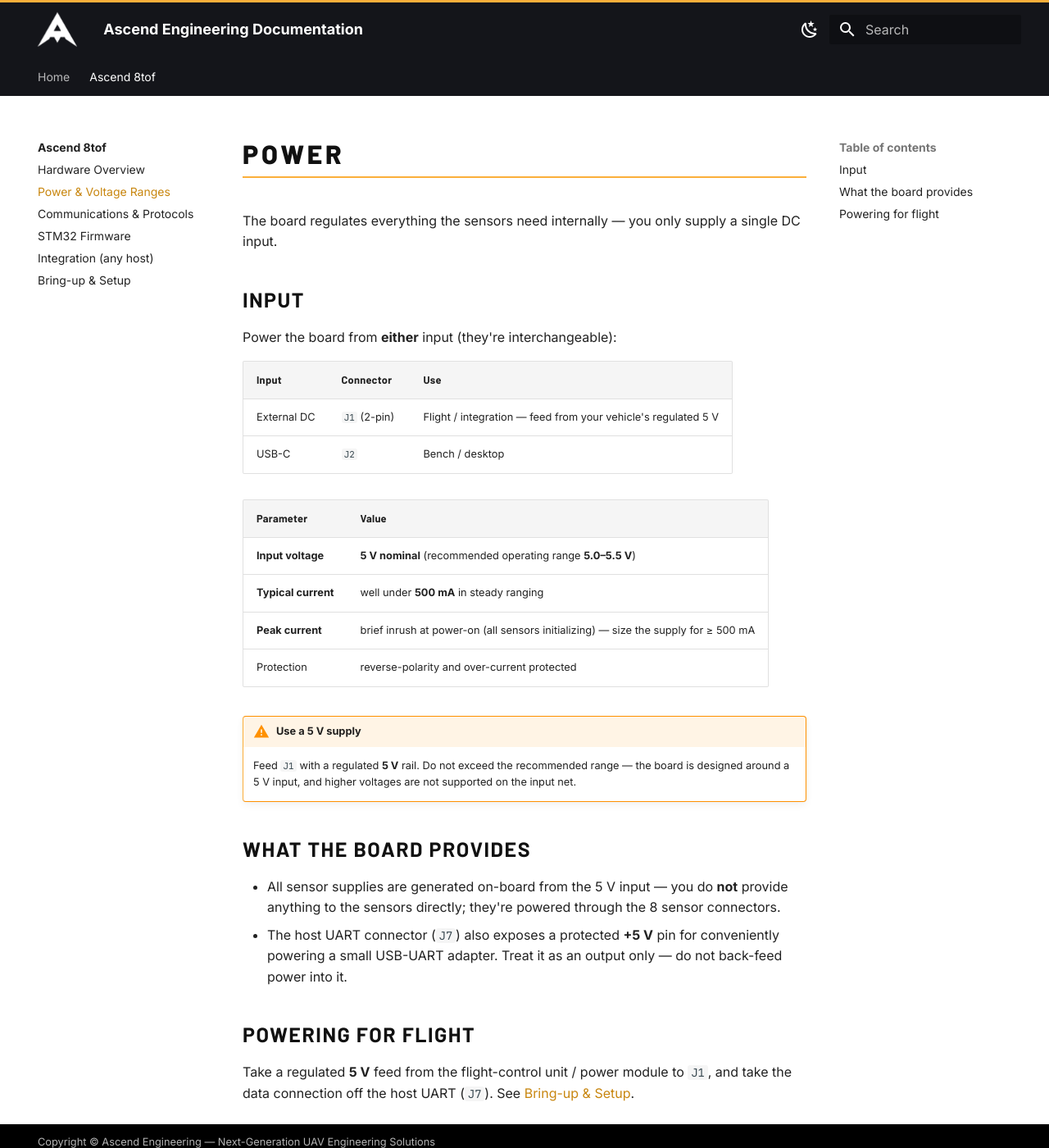
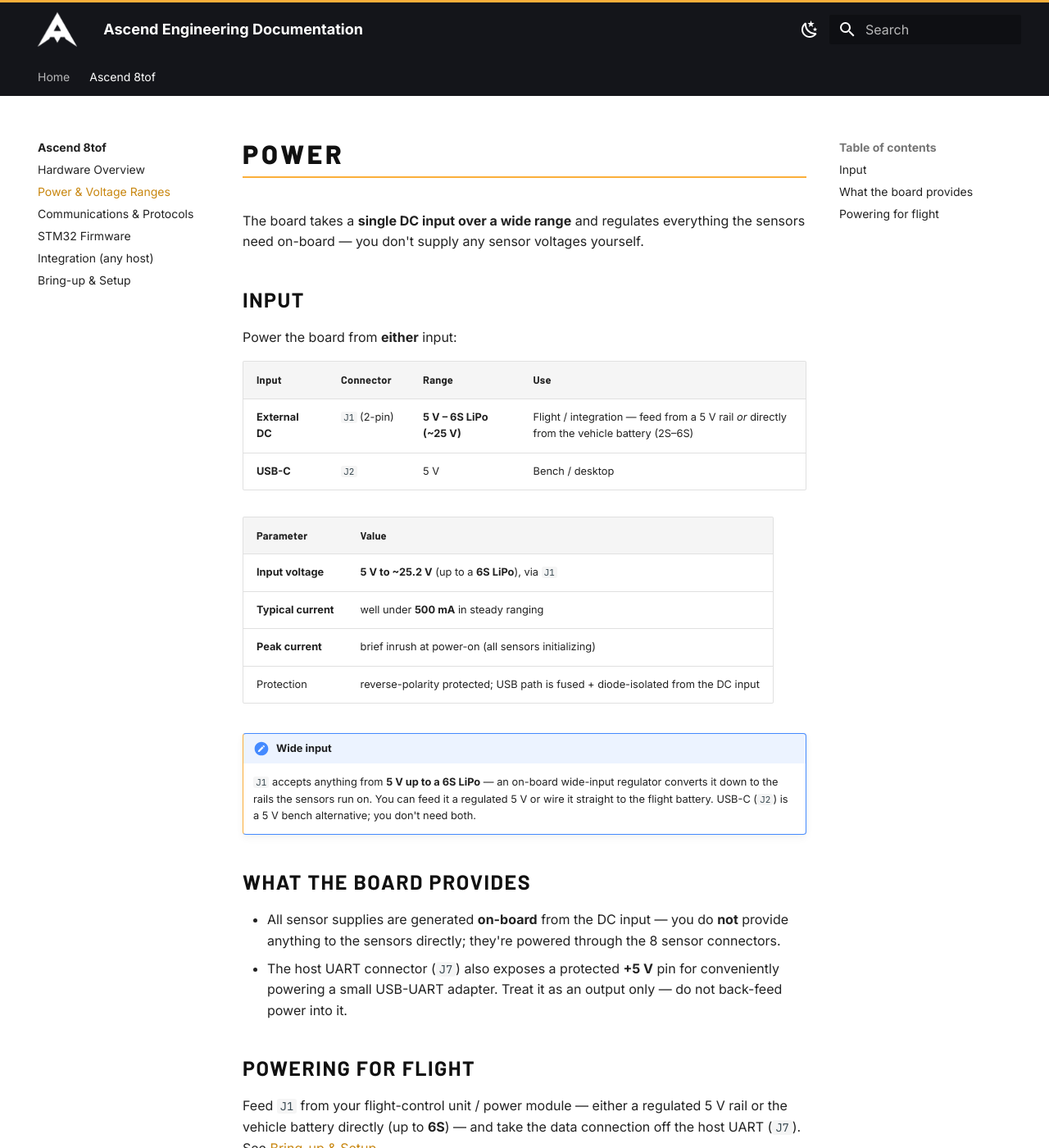
Before and after one commit to AscendEngineering/ascend-documentation, an MkDocs documentation site: the page built from docs/ascend-8tof/02-power.md, in a window 1280 px wide and 1400 px high. Shown: the whole window at 82% size. Built offline with MkDocs 1.6.1 and Material for MkDocs 9.7.7, drawn with Linux system fonts in a browser that asks for light colours.

Commit message:
Document J1 as a wide DC input (5 V up to a 6S LiPo)
The 2-pin J1 feeds a wide-input regulator; with the USB-protection IC DNP,
the input accepts 5 V up to a 6S LiPo (~25 V), regulated to the sensor rails
on-board. Update the power page and all 'single 5 V input' references across
the overview, integration, and bring-up guide.

Co-Authored-By: Claude Opus 4.8 (1M context) <noreply@anthropic.com>

```diff
--- a/docs/ascend-8tof/02-power.md
+++ b/docs/ascend-8tof/02-power.md
@@ -1,40 +1,41 @@
 # Power
 
-The board regulates everything the sensors need internally — you only supply a
-single DC input.
+The board takes a **single DC input over a wide range** and regulates everything
+the sensors need on-board — you don't supply any sensor voltages yourself.
 
 ## Input
 
-Power the board from **either** input (they're interchangeable):
+Power the board from **either** input:
 
-| Input | Connector | Use |
-|-------|-----------|-----|
-| External DC | `J1` (2-pin) | Flight / integration — feed from your vehicle's regulated 5 V |
-| USB-C | `J2` | Bench / desktop |
+| Input | Connector | Range | Use |
+|-------|-----------|-------|-----|
+| **External DC** | `J1` (2-pin) | **5 V – 6S LiPo (~25 V)** | Flight / integration — feed from a 5 V rail *or* directly from the vehicle battery (2S–6S) |
+| **USB-C** | `J2` | 5 V | Bench / desktop |
 
 | Parameter | Value |
 |-----------|-------|
-| **Input voltage** | **5 V nominal** (recommended operating range **5.0–5.5 V**) |
+| **Input voltage** | **5 V to ~25.2 V** (up to a **6S LiPo**), via `J1` |
 | **Typical current** | well under **500 mA** in steady ranging |
-| **Peak current** | brief inrush at power-on (all sensors initializing) — size the supply for ≥ 500 mA |
-| Protection | reverse-polarity and over-current protected |
+| **Peak current** | brief inrush at power-on (all sensors initializing) |
+| Protection | reverse-polarity protected; USB path is fused + diode-isolated from the DC input |
 
-!!! warning "Use a 5 V supply"
-    Feed `J1` with a regulated **5 V** rail. Do not exceed the recommended range —
-    the board is designed around a 5 V input, and higher voltages are not
-    supported on the input net.
+!!! note "Wide input"
+    `J1` accepts anything from **5 V up to a 6S LiPo** — an on-board wide-input
+    regulator converts it down to the rails the sensors run on. You can feed it a
+    regulated 5 V or wire it straight to the flight battery. USB-C (`J2`) is a 5 V
+    bench alternative; you don't need both.
 
 ## What the board provides
 
-- All sensor supplies are generated on-board from the 5 V input — you do **not**
-  provide anything to the sensors directly; they're powered through the 8 sensor
-  connectors.
+- All sensor supplies are generated **on-board** from the DC input — you do
+  **not** provide anything to the sensors directly; they're powered through the 8
+  sensor connectors.
 - The host UART connector (`J7`) also exposes a protected **+5 V** pin for
   conveniently powering a small USB-UART adapter. Treat it as an output only —
   do not back-feed power into it.
 
 ## Powering for flight
 
-Take a regulated **5 V** feed from the flight-control unit / power module to `J1`,
-and take the data connection off the host UART (`J7`). See
-[Bring-up & Setup](06-bringup-setup.md).
+Feed `J1` from your flight-control unit / power module — either a regulated 5 V
+rail or the vehicle battery directly (up to **6S**) — and take the data connection
+off the host UART (`J7`). See [Bring-up & Setup](06-bringup-setup.md).
```
Also changed, not shown: docs/ascend-8tof/05-integration.md (+2 -2 lines), docs/ascend-8tof/06-bringup-setup.md (+3 -3 lines), docs/ascend-8tof/index.md (+2 -2 lines).
